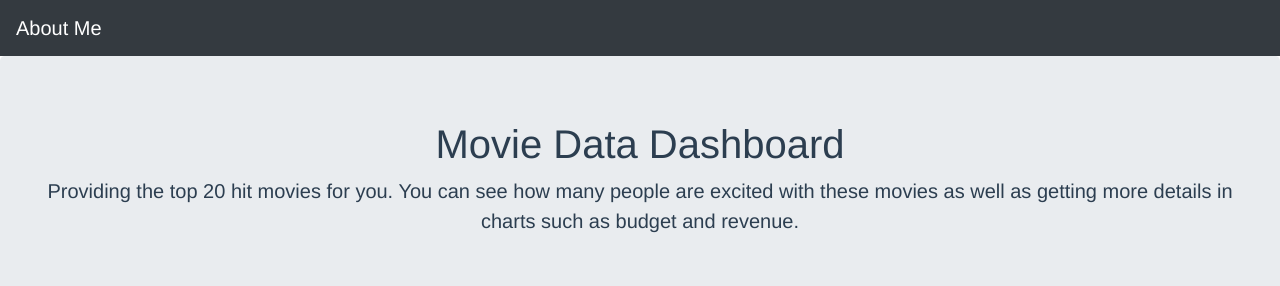
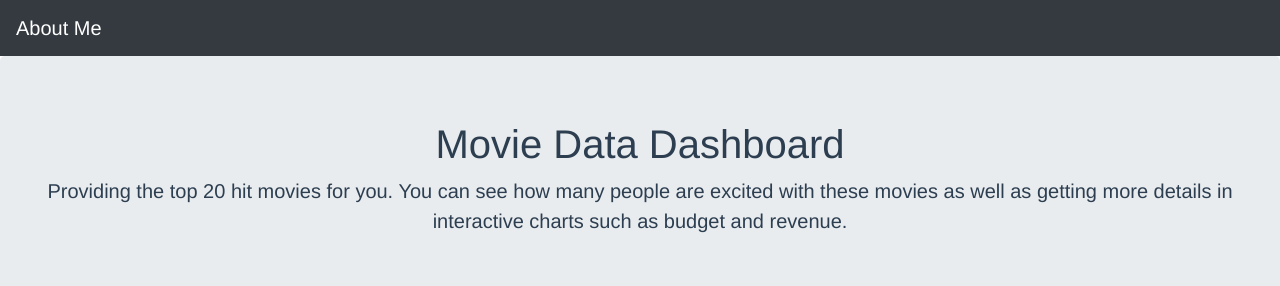
Before and after one commit to weican/Open-Movies-Information, a Vue app: page / in a window 1280 px wide. Shown: the top 286 px of the page. Built offline with nearby package versions, Linux system fonts and the light colour scheme; no server answers.

Commit message:
docs: modify description in chart

```diff
--- a/src/components/MoviesPage.vue
+++ b/src/components/MoviesPage.vue
@@ -70,7 +70,7 @@ export default {
   data() {
     return {
       subtitle: 'Providing the top 20 hit movies for you. \
-      You can see how many people are excited with these movies as well as getting more details in charts such as budget and revenue. ',
+      You can see how many people are excited with these movies as well as getting more details in interactive charts such as budget and revenue. ',
       movieData: [],
       baseImgUrl: "https://image.tmdb.org/t/p/w500/",
       hostUrl: "https://open-movies-backend.herokuapp.com/",
@@ -86,7 +86,7 @@ export default {
       },
       setMostPopOption: {
         title: {
-          text: "Most popurlity movies in 2018",
+          text: "Rank of most popular movies in 2018",
           subtext:"Top 20 movies rated by TMDb",
           textStyle : {
             fontSize: 22,
```
